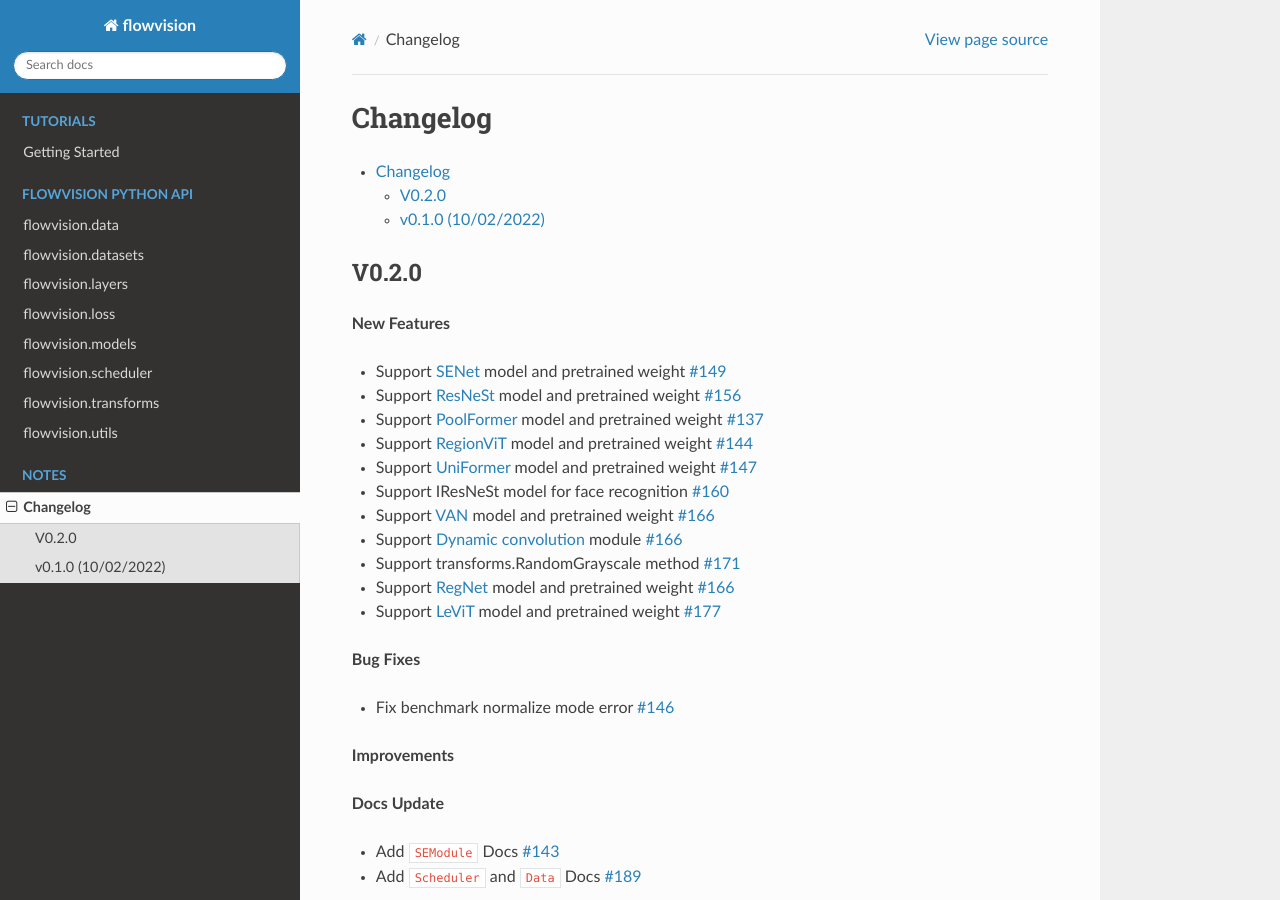
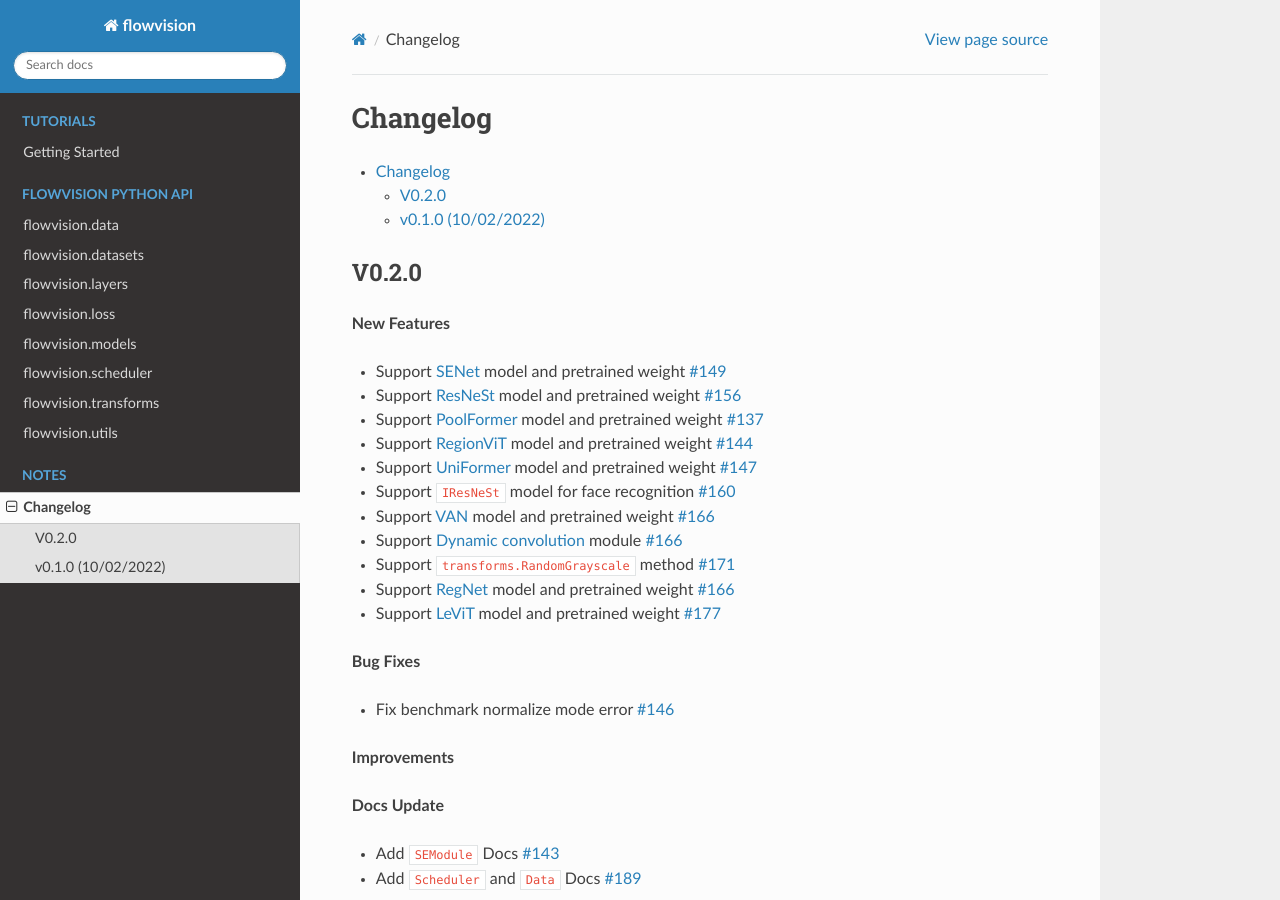
Before and after one commit to Oneflow-Inc/vision, a Sphinx documentation site: the page built from docs/source/changelog.md, in a window 1280 px wide and 900 px high. Built offline with Sphinx 7.4.7 and the Read the Docs theme 2.0.0, drawn with Linux system fonts in a browser that asks for light colours; the version number is read from the project's files by our own code.

Commit message:
refine docs

```diff
--- a/docs/source/changelog.md
+++ b/docs/source/changelog.md
@@ -12,10 +12,10 @@
 - Support [PoolFormer](https://arxiv.org/abs/2111.11418) model and pretrained weight [#137](https://github.com/Oneflow-Inc/vision/pull/137)
 - Support [RegionViT](https://arxiv.org/abs/2106.02689) model and pretrained weight [#144](https://github.com/Oneflow-Inc/vision/pull/144)
 - Support [UniFormer](https://arxiv.org/abs/2201.04676) model and pretrained weight [#147](https://github.com/Oneflow-Inc/vision/pull/147)
-- Support IResNeSt model for face recognition [#160](https://github.com/Oneflow-Inc/vision/pull/160)
+- Support ``IResNeSt`` model for face recognition [#160](https://github.com/Oneflow-Inc/vision/pull/160)
 - Support [VAN](https://arxiv.org/abs/2202.09741) model and pretrained weight [#166](https://github.com/Oneflow-Inc/vision/pull/166)
 - Support [Dynamic convolution](https://arxiv.org/abs/1912.03458) module [#166](https://github.com/Oneflow-Inc/vision/pull/169)
-- Support transforms.RandomGrayscale method [#171](https://github.com/Oneflow-Inc/vision/pull/171)
+- Support ``transforms.RandomGrayscale`` method [#171](https://github.com/Oneflow-Inc/vision/pull/171)
 - Support [RegNet](https://arxiv.org/abs/2003.13678) model and pretrained weight [#166](https://github.com/Oneflow-Inc/vision/pull/166)
 - Support [LeViT](https://arxiv.org/abs/2104.01136) model and pretrained weight [#177](https://github.com/Oneflow-Inc/vision/pull/177)
 
--- a/docs/source/flowvision.transforms.rst
+++ b/docs/source/flowvision.transforms.rst
@@ -29,4 +29,5 @@
         RandomGrayscale,
         FiveCrop,
         TenCrop,
-        InterpolationMode
+        InterpolationMode,
+        GaussianBlur,
```
Also changed, not shown: docs/source/flowvision.models.rst (+16 -12 lines), 2 other files.
